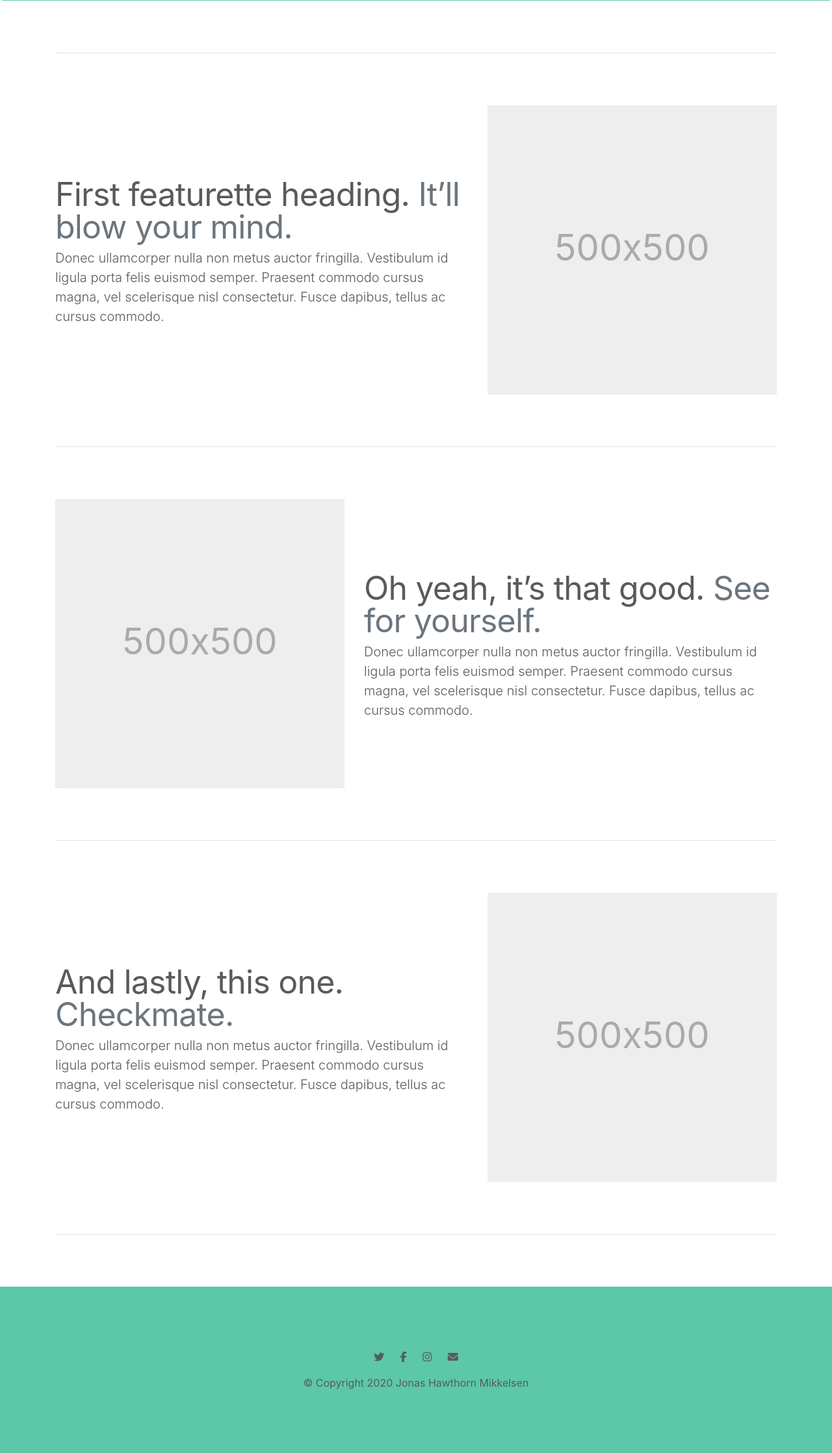
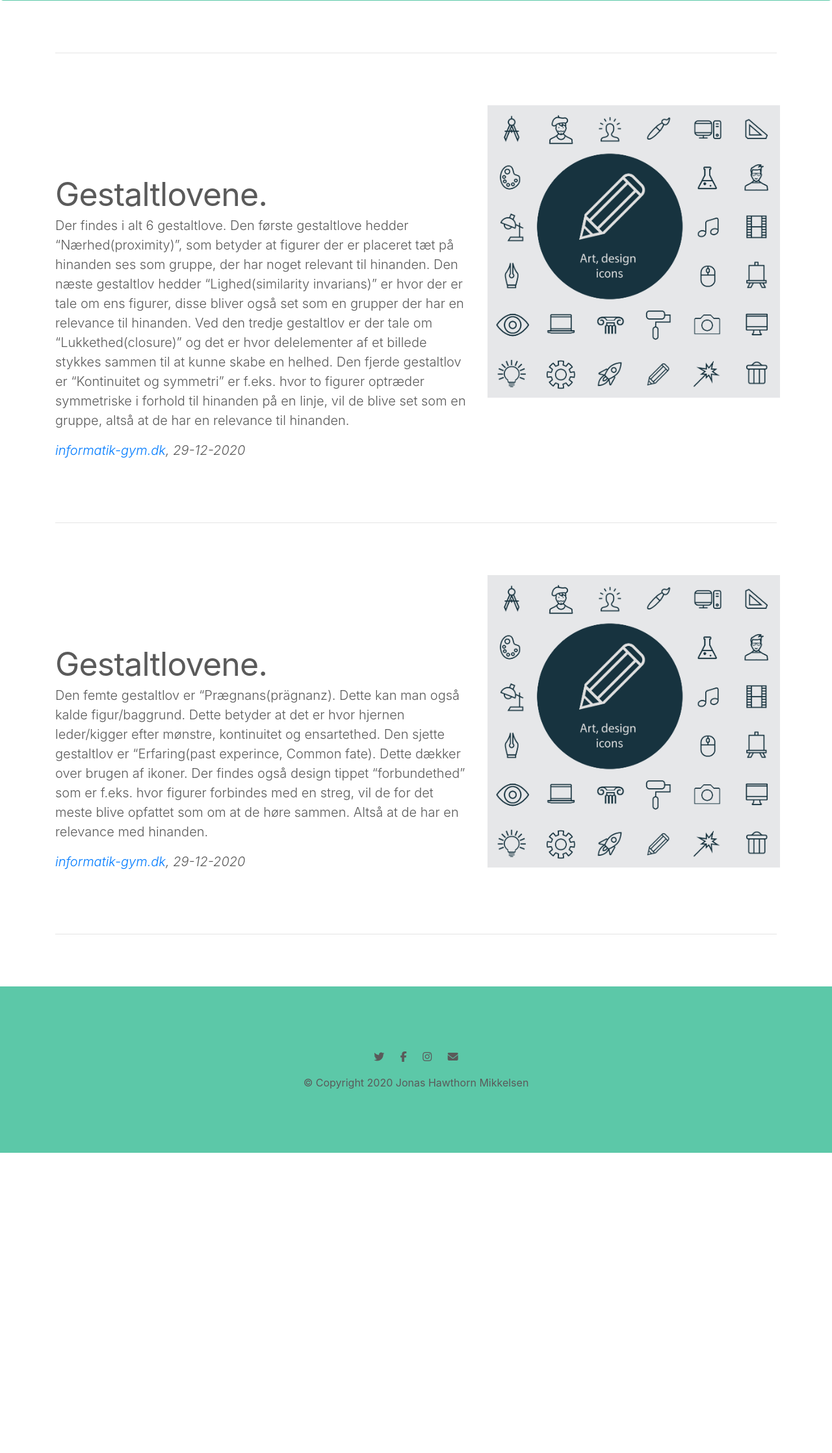
Before and after one commit to Jhm20P/L-ringsportfolio, a PHP site: page /gestaltlovene.php in a window 1280 px wide. Shown: the part 285-2521 px from the top of the page at 65% size. After the commit the page ends 2059 px from the top, so only its background shows below. Run offline with PHP 8.4, Linux system fonts and the light colour scheme; some libraries are stand-ins or nearby versions.

Commit message:
Update gestaltlovene.php

```diff
--- a/lærings-portfolio/gestaltlovene.php
+++ b/lærings-portfolio/gestaltlovene.php
@@ -1,12 +1,13 @@
 <!doctype html>
-<html lang="en">
+<html lang="da">
   <head>
     <meta charset="utf-8">
     <meta name="viewport" content="width=device-width, initial-scale=1, shrink-to-fit=no">
     <meta name="description" content="">
-    <meta name="author" content="Mark Otto, Jacob Thornton, and Bootstrap contributors">
+    <meta name="author" content="Jonas Hawthorn Mikkelsen">
     <meta name="generator" content="Jekyll v4.1.1">
-    <title>Carousel Template · Bootstrap</title>
+    <link rel="icon" href="favicon.ico">
+    <title>Gestaltlovene</title>
 
     <link rel="canonical" href="https://getbootstrap.com/docs/4.5/examples/carousel/">
 
@@ -15,9 +16,12 @@
 
     <!-- Bootstrap core CSS -->
 <link href="assets/dist/css/bootstrap.min.css" rel="stylesheet">
+      <!-- EGEN CSS -->
 <link rel="stylesheet" href="underside.css">
 <link rel="stylesheet" href="bodyfix.css">
+<link rel="stylesheet" href="billede.css">
 
+  <!-- INTERN CSS -->
     <style>
       .bd-placeholder-img {
         font-size: 1.125rem;
@@ -37,10 +41,11 @@
     <!-- Custom styles for this template -->
     <link href="carousel.css" rel="stylesheet">
   </head>
+    <!-- MENU BAR -->
   <?php include("Menu.inc"); ?>
 
 <main role="main">
-
+<!-- SEKTION MED OVERSKRIFT OG UNDEROVERSKRIFT -->
   <section class="jumbotron text-center">
     <div class="container">
       <h1>Gestaltlovene</h1>
@@ -58,42 +63,33 @@
     <!-- START THE FEATURETTES -->
 
     <hr class="featurette-divider">
-
+    <!-- GESTALTLOVENE -->
     <div class="row featurette">
       <div class="col-md-7">
-        <h2 class="featurette-heading">First featurette heading. <span class="text-muted">It’ll blow your mind.</span></h2>
-        <p class="lead">Donec ullamcorper nulla non metus auctor fringilla. Vestibulum id ligula porta felis euismod semper. Praesent commodo cursus magna, vel scelerisque nisl consectetur. Fusce dapibus, tellus ac cursus commodo.</p>
+        <h2 class="featurette-heading">Gestaltlovene.</h2>
+        <p class="lead">Der findes i alt 6 gestaltlove. Den første gestaltlove hedder “Nærhed(proximity)”, som betyder at figurer der er placeret tæt på hinanden ses som gruppe, der har noget relevant til hinanden. Den næste gestaltlov hedder “Lighed(similarity invarians)” er hvor der er tale om ens figurer, disse bliver også set som en grupper der har en relevance til hinanden. Ved den tredje gestaltlov er der tale om “Lukkethed(closure)” og det er hvor delelementer af et billede stykkes sammen til at kunne skabe en helhed. Den fjerde gestaltlov er “Kontinuitet og symmetri” er f.eks. hvor to figurer optræder symmetriske i forhold til hinanden på en linje, vil de blive set som en gruppe, altså at de har en relevance til hinanden.  </p>
+        <p class="lead"><cite><a href="http://informatik-gym.dk/glossary/gestaltlove/" target="_blank">informatik-gym.dk</a>,<time datetime="2020-12-29"> 29-12-2020</time></cite></p>
       </div>
       <div class="col-md-5">
-        <svg class="bd-placeholder-img bd-placeholder-img-lg featurette-image img-fluid mx-auto" width="500" height="500" xmlns="http://www.w3.org/2000/svg" preserveAspectRatio="xMidYMid slice" focusable="false" role="img" aria-label="Placeholder: 500x500"><title>Placeholder</title><rect width="100%" height="100%" fill="#eee"/><text x="50%" y="50%" fill="#aaa" dy=".3em">500x500</text></svg>
+          <image src="design.jpg" height="auto" width="450">
       </div>
     </div>
-
+    <!-- GESTALTLOVENE SLUT -->
+    <hr class="featurette-divider">
+    <!-- GESTALTLOVENE -->
+    <div class="row featurette">
+      <div class="col-md-7">
+        <h2 class="featurette-heading">Gestaltlovene.</h2>
+        <p class="lead">Den femte gestaltlov er “Prægnans(prägnanz). Dette kan man også kalde figur/baggrund. Dette betyder at det er hvor hjernen leder/kigger efter mønstre, kontinuitet og ensartethed. Den sjette gestaltlov er “Erfaring(past experince, Common fate). Dette dækker over brugen af ikoner. Der findes også design tippet “forbundethed” som er f.eks. hvor figurer forbindes med en streg, vil de for det meste blive opfattet som om at de høre sammen. Altså at de har en relevance med hinanden.</p>
+        <p class="lead"><cite><a href="http://informatik-gym.dk/glossary/gestaltlove/" target="_blank">informatik-gym.dk</a>,<time datetime="2020-12-29"> 29-12-2020</time></cite></p>
+      </div>
+      <div class="col-md-5">
+          <image src="design.jpg" height="auto" width="450">
+      </div>
+    </div>
+    <!-- GESTALTLOVENE SLUT -->
     <hr class="featurette-divider">
 
-    <div class="row featurette">
-      <div class="col-md-7 order-md-2">
-        <h2 class="featurette-heading">Oh yeah, it’s that good. <span class="text-muted">See for yourself.</span></h2>
-        <p class="lead">Donec ullamcorper nulla non metus auctor fringilla. Vestibulum id ligula porta felis euismod semper. Praesent commodo cursus magna, vel scelerisque nisl consectetur. Fusce dapibus, tellus ac cursus commodo.</p>
-      </div>
-      <div class="col-md-5 order-md-1">
-        <svg class="bd-placeholder-img bd-placeholder-img-lg featurette-image img-fluid mx-auto" width="500" height="500" xmlns="http://www.w3.org/2000/svg" preserveAspectRatio="xMidYMid slice" focusable="false" role="img" aria-label="Placeholder: 500x500"><title>Placeholder</title><rect width="100%" height="100%" fill="#eee"/><text x="50%" y="50%" fill="#aaa" dy=".3em">500x500</text></svg>
-      </div>
-    </div>
-
-    <hr class="featurette-divider">
-
-    <div class="row featurette">
-      <div class="col-md-7">
-        <h2 class="featurette-heading">And lastly, this one. <span class="text-muted">Checkmate.</span></h2>
-        <p class="lead">Donec ullamcorper nulla non metus auctor fringilla. Vestibulum id ligula porta felis euismod semper. Praesent commodo cursus magna, vel scelerisque nisl consectetur. Fusce dapibus, tellus ac cursus commodo.</p>
-      </div>
-      <div class="col-md-5">
-        <svg class="bd-placeholder-img bd-placeholder-img-lg featurette-image img-fluid mx-auto" width="500" height="500" xmlns="http://www.w3.org/2000/svg" preserveAspectRatio="xMidYMid slice" focusable="false" role="img" aria-label="Placeholder: 500x500"><title>Placeholder</title><rect width="100%" height="100%" fill="#eee"/><text x="50%" y="50%" fill="#aaa" dy=".3em">500x500</text></svg>
-      </div>
-    </div>
-
-    <hr class="featurette-divider">
 
     <!-- /END THE FEATURETTES -->
 
@@ -108,10 +104,11 @@
       <i class="fab fa-instagram footer-icon"></i>
       <i class="fas fa-envelope footer-icon"></i>
 
-    <p>© Copyright 2020 Jonas Hawthorn Mikkelsen</p>
+    <p class="copyright">© Copyright 2020 Jonas Hawthorn Mikkelsen</p>
   </div>
   </footer>
 </main>
+<!-- JAVASCRIPT BRUGT TIL ALLE UNDERSIDER -->
 <script src="https://code.jquery.com/jquery-3.5.1.slim.min.js" integrity="sha384-DfXdz2htPH0lsSSs5nCTpuj/zy4C+OGpamoFVy38MVBnE+IbbVYUew+OrCXaRkfj" crossorigin="anonymous"></script>
       <script>window.jQuery || document.write('<script src="assets/js/vendor/jquery.slim.min.js"><\/script>')</script><script src="assets/dist/js/bootstrap.bundle.min.js"></script>
 </html>
```
